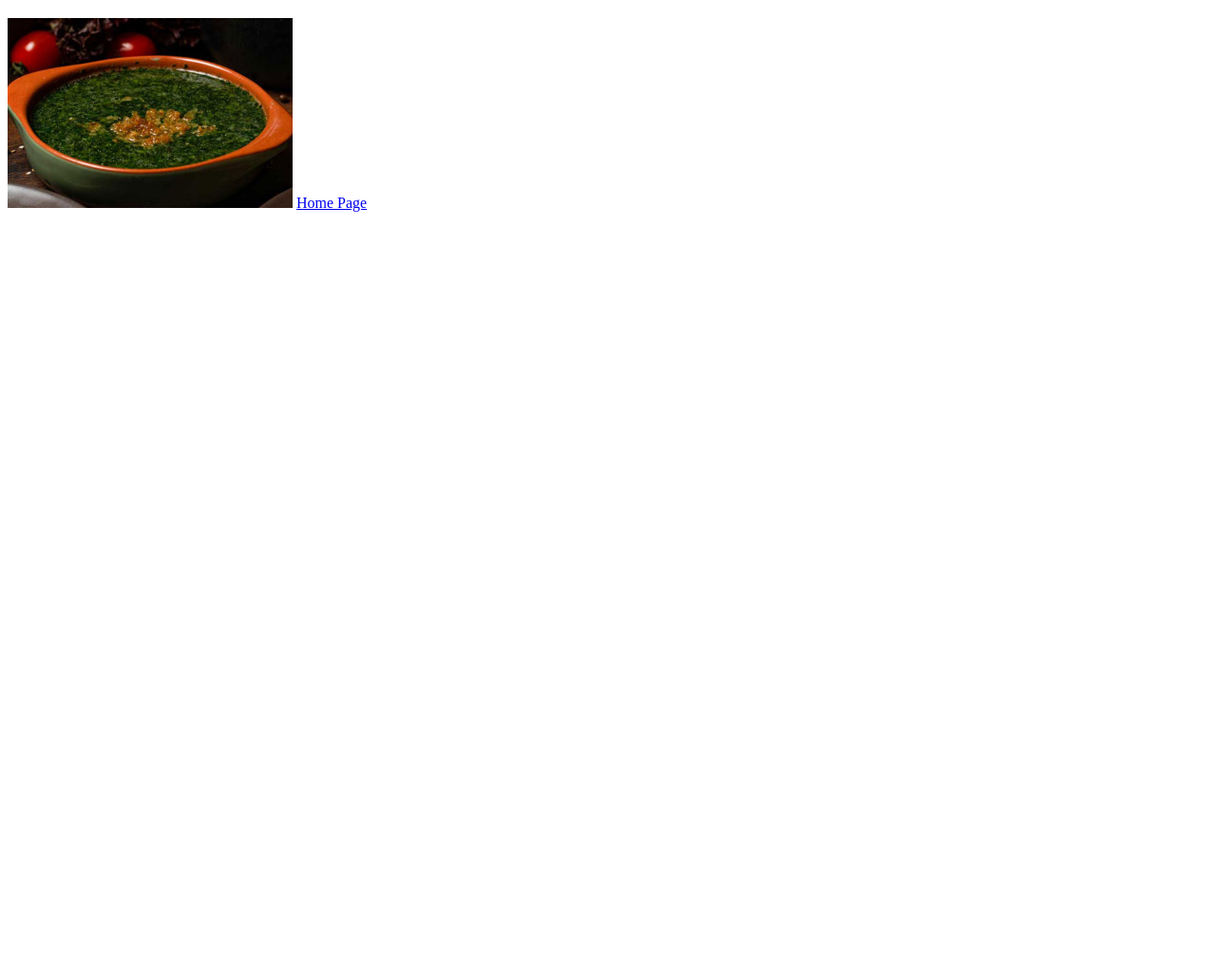
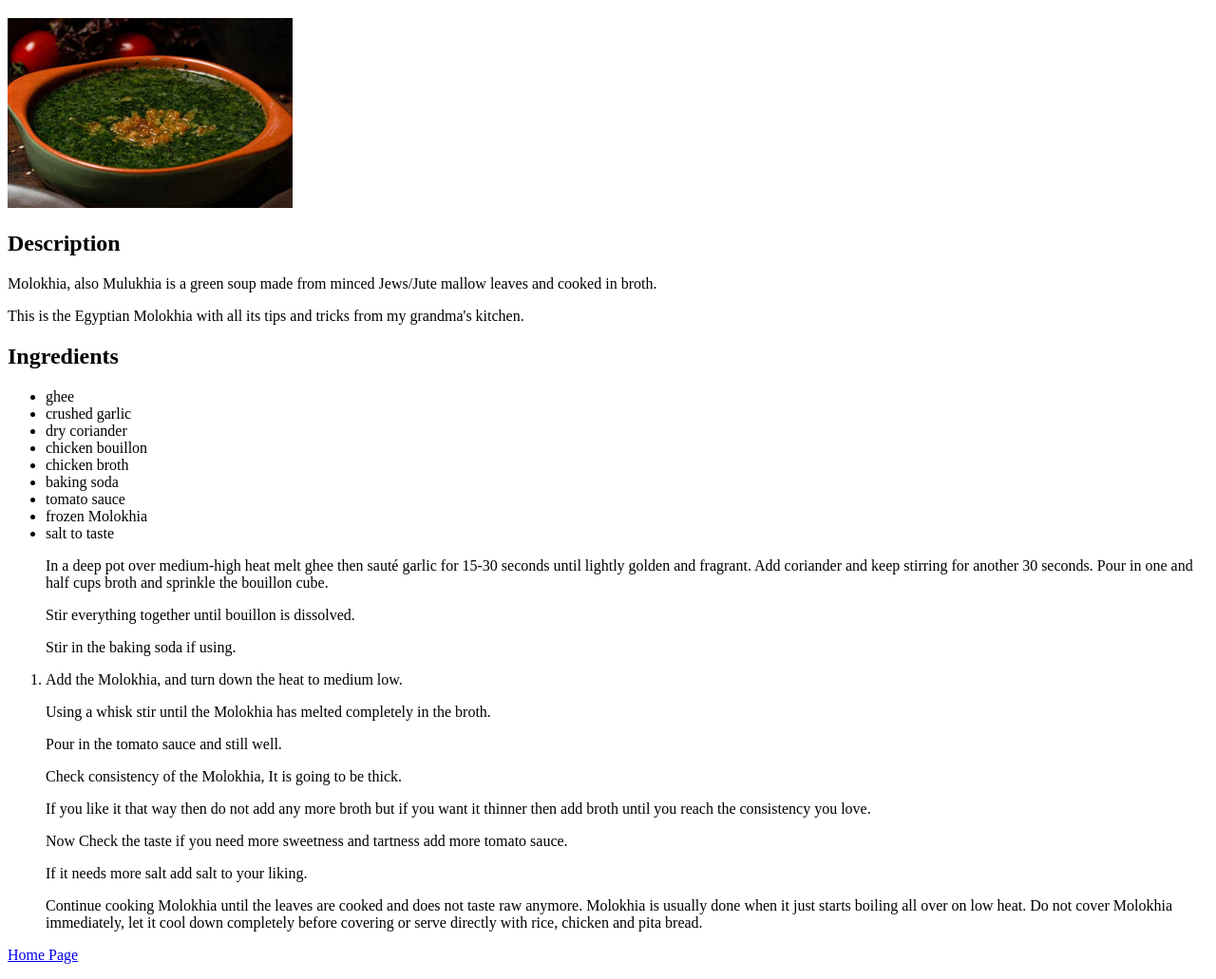
Before and after one commit to YousefElfeel/odin-recipes, a plain HTML site: page recipes/molokhya.html in a window 1280 px wide. Shown: the part 61-1092 px from the top of the page at 95% size. Before the commit the page ends 800 px from the top, so only its background shows below. Drawn offline with Linux system fonts and the light colour scheme.

Commit message:
last recipe
adding the molokhia (last) recipe

```diff
--- a/recipes/molokhya.html
+++ b/recipes/molokhya.html
@@ -6,6 +6,58 @@
     <body>
      <h1>Molokhya Recipe</h1>
      <img src="./images/molokhia.jpg" width="300" height="200" alt="Mahshi">
-     <a href="../index.html">Home Page</a>
+     <h2>Description</h2>
+     <p>
+        Molokhia, also Mulukhia is a green soup made from minced Jews/Jute mallow leaves and cooked in broth.
+     </p>
+     <p>
+        This is the Egyptian Molokhia with all its tips and tricks from my grandma's kitchen.
+     </p>
+     <h2>Ingredients</h2>
+     <ul>
+         <li>ghee</li>
+         <li>crushed garlic</li>
+         <li>dry coriander</li>
+         <li>chicken bouillon</li>
+         <li>chicken broth</li>
+         <li>baking soda</li>
+         <li>tomato sauce</li>
+         <li>frozen Molokhia</li>
+         <li>salt to taste</li>
+     </ul>
+     <ol>
+         <il>
+            In a deep pot over medium-high heat melt ghee then sauté garlic for 15-30 seconds until lightly golden and fragrant.
+         </il>
+         <il>
+            Add coriander and keep stirring for another 30 seconds.
+         </il>
+         <il>
+            Pour in one and half cups broth and sprinkle the bouillon cube.
+         </il>
+         <il>
+            <p>Stir everything together until bouillon is dissolved.</p>
+            <p>Stir in the baking soda if using.</p>
+         </il>
+         <li>
+            <p>Add the Molokhia, and turn down the heat to medium low.</p>
+            <p>Using a whisk stir until the Molokhia has melted completely in the broth.</p>
+         </li>
+            Pour in the tomato sauce and still well.
+         <il>
+            <p>Check consistency of the Molokhia, It is going to be thick.</p>
+            <p>If you like it that way then do not add any more broth but if you want it thinner then add broth until you reach the consistency you love.</p>
+         </il>
+         <il>
+            <p>Now Check the taste if you need more sweetness and tartness add more tomato sauce.</p>
+            <p> If it needs more salt add salt to your liking.</p>
+         </il>
+         <il>
+            Continue cooking Molokhia until the leaves are cooked and does not taste raw anymore.
+         </il>
+         <il>Molokhia is usually done when it just starts boiling all over on low heat.</il>
+         <il>Do not cover Molokhia immediately, let it cool down completely before covering or serve directly with rice, chicken and pita bread.</il>
+     </ol>
+     <p><a href="../index.html">Home Page</a></p>
     </body>
 </html>
```
Also changed, not shown: recipes/images/mahshi.jpg (deleted).
